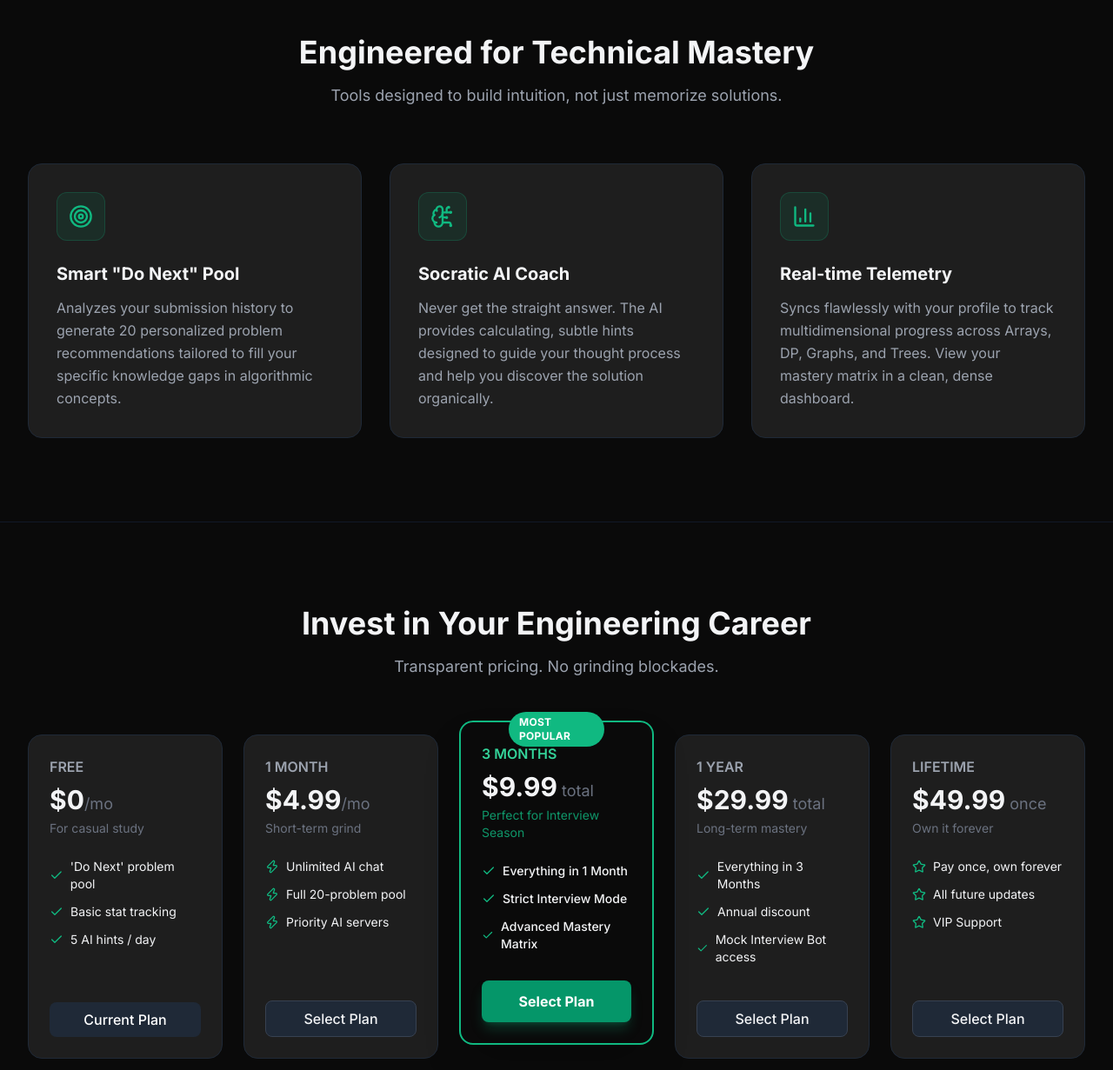
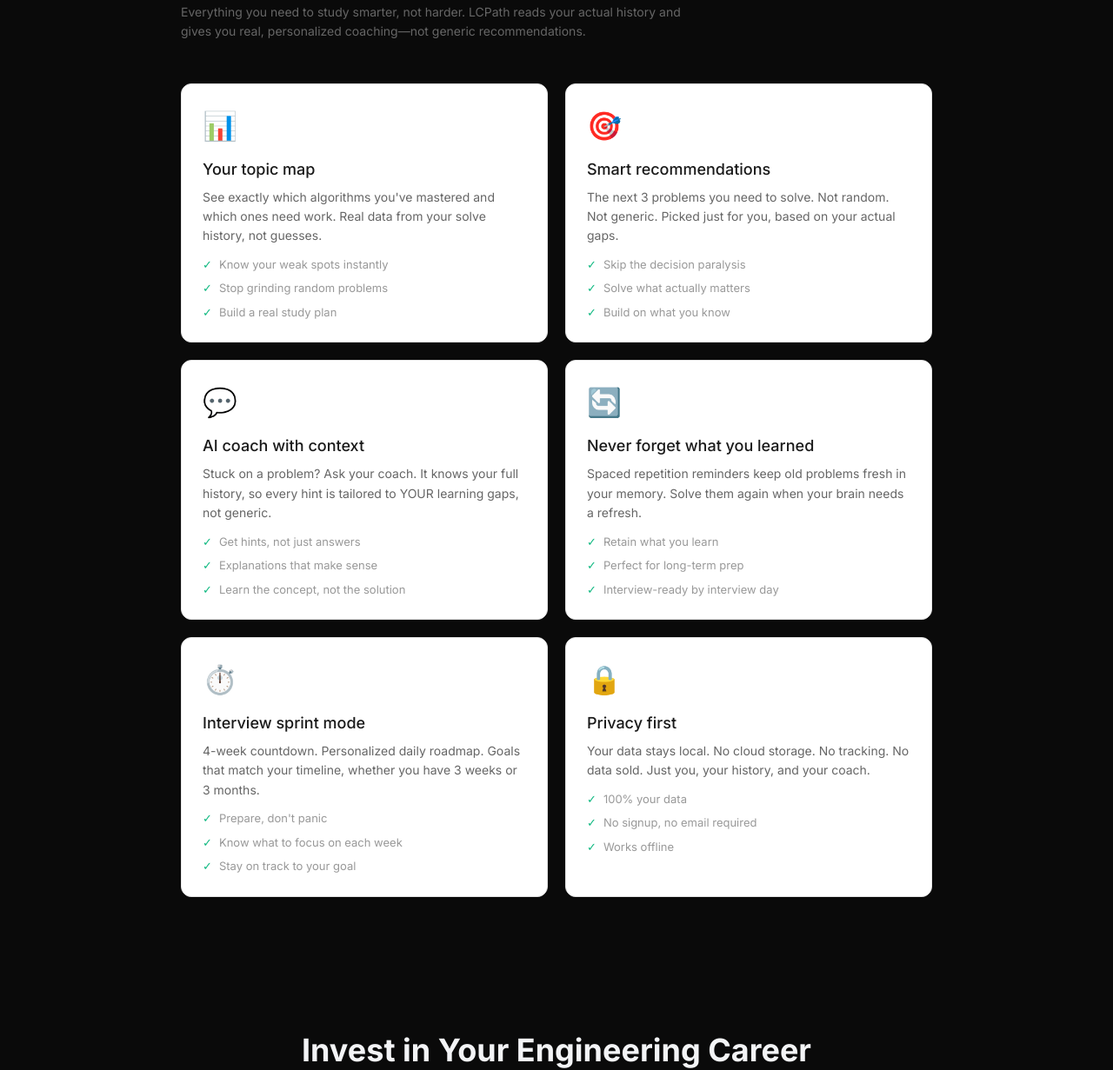
Before and after one commit to OmKadu786/LC-Path, a browser extension: page LandingPage/index.html in a window 1280 px wide. Shown: the part 1456-2687 px from the top of the page at 87% size. Drawn offline with nearby package versions, Linux system fonts and the light colour scheme.

Commit message:
Update landing page features section

```diff
--- a/LandingPage/index.html
+++ b/LandingPage/index.html
@@ -105,40 +105,156 @@
     </section>
 
     <!-- Features -->
-    <section id="features" class="py-24 bg-darker border-y border-gray-900">
-        <div class="max-w-7xl mx-auto px-4 sm:px-6 lg:px-8">
-            <div class="text-center mb-16">
-                <h2 class="text-3xl md:text-4xl font-bold mb-4">Engineered for Technical Mastery</h2>
-                <p class="text-gray-400 text-lg">Tools designed to build intuition, not just memorize solutions.</p>
+    <section id="features" style="padding: 60px 24px; max-width: 1200px; margin: 0 auto;">
+      <!-- Section intro -->
+      <div style="margin-bottom: 3rem;">
+        <p style="font-size: 14px; color: #666; max-width: 600px; line-height: 1.6;">
+          Everything you need to study smarter, not harder. LCPath reads your actual history and gives you real, personalized coaching—not generic recommendations.
+        </p>
+      </div>
+
+      <!-- Features grid -->
+      <div style="display: grid; grid-template-columns: repeat(auto-fit, minmax(280px, 1fr)); gap: 20px;">
+
+        <!-- Feature 1 -->
+        <div style="background: #ffffff; border: 1px solid #e5e5e5; border-radius: 12px; padding: 24px;">
+          <div style="font-size: 32px; margin-bottom: 12px;">📊</div>
+          <h3 style="font-size: 18px; font-weight: 500; color: #1a1a1a; margin: 0 0 8px 0;">Your topic map</h3>
+          <p style="font-size: 14px; line-height: 1.6; color: #666; margin: 0 0 12px 0;">
+            See exactly which algorithms you've mastered and which ones need work. Real data from your solve history, not guesses.
+          </p>
+          <div style="font-size: 13px; color: #999;">
+            <div style="display: flex; gap: 8px; margin-top: 8px;">
+              <span style="color: #10b981; font-weight: 500;">✓</span>
+              <span>Know your weak spots instantly</span>
             </div>
+            <div style="display: flex; gap: 8px; margin-top: 8px;">
+              <span style="color: #10b981; font-weight: 500;">✓</span>
+              <span>Stop grinding random problems</span>
+            </div>
+            <div style="display: flex; gap: 8px; margin-top: 8px;">
+              <span style="color: #10b981; font-weight: 500;">✓</span>
+              <span>Build a real study plan</span>
+            </div>
+          </div>
+        </div>
 
-            <div class="grid md:grid-cols-3 gap-8">
-                <!-- Feature 1 -->
-                <div class="bg-card p-8 rounded-2xl border border-gray-800 hover:border-gray-700 transition-colors">
-                    <div class="bg-emerald-500/10 w-14 h-14 rounded-xl flex items-center justify-center mb-6 border border-emerald-500/20">
-                        <i data-lucide="target" class="text-emerald-500 w-7 h-7"></i>
-                    </div>
-                    <h3 class="text-xl font-bold mb-3">Smart "Do Next" Pool</h3>
-                    <p class="text-gray-400 leading-relaxed">Analyzes your submission history to generate 20 personalized problem recommendations tailored to fill your specific knowledge gaps in algorithmic concepts.</p>
-                </div>
-                <!-- Feature 2 -->
-                <div class="bg-card p-8 rounded-2xl border border-gray-800 hover:border-gray-700 transition-colors">
-                    <div class="bg-emerald-500/10 w-14 h-14 rounded-xl flex items-center justify-center mb-6 border border-emerald-500/20">
-                        <i data-lucide="brain-circuit" class="text-emerald-500 w-7 h-7"></i>
-                    </div>
-                    <h3 class="text-xl font-bold mb-3">Socratic AI Coach</h3>
-                    <p class="text-gray-400 leading-relaxed">Never get the straight answer. The AI provides calculating, subtle hints designed to guide your thought process and help you discover the solution organically.</p>
-                </div>
-                <!-- Feature 3 -->
-                <div class="bg-card p-8 rounded-2xl border border-gray-800 hover:border-gray-700 transition-colors">
-                    <div class="bg-emerald-500/10 w-14 h-14 rounded-xl flex items-center justify-center mb-6 border border-emerald-500/20">
-                        <i data-lucide="bar-chart-3" class="text-emerald-500 w-7 h-7"></i>
-                    </div>
-                    <h3 class="text-xl font-bold mb-3">Real-time Telemetry</h3>
-                    <p class="text-gray-400 leading-relaxed">Syncs flawlessly with your profile to track multidimensional progress across Arrays, DP, Graphs, and Trees. View your mastery matrix in a clean, dense dashboard.</p>
-                </div>
+        <!-- Feature 2 -->
+        <div style="background: #ffffff; border: 1px solid #e5e5e5; border-radius: 12px; padding: 24px;">
+          <div style="font-size: 32px; margin-bottom: 12px;">🎯</div>
+          <h3 style="font-size: 18px; font-weight: 500; color: #1a1a1a; margin: 0 0 8px 0;">Smart recommendations</h3>
+          <p style="font-size: 14px; line-height: 1.6; color: #666; margin: 0 0 12px 0;">
+            The next 3 problems you need to solve. Not random. Not generic. Picked just for you, based on your actual gaps.
+          </p>
+          <div style="font-size: 13px; color: #999;">
+            <div style="display: flex; gap: 8px; margin-top: 8px;">
+              <span style="color: #10b981; font-weight: 500;">✓</span>
+              <span>Skip the decision paralysis</span>
             </div>
+            <div style="display: flex; gap: 8px; margin-top: 8px;">
+              <span style="color: #10b981; font-weight: 500;">✓</span>
+              <span>Solve what actually matters</span>
+            </div>
+            <div style="display: flex; gap: 8px; margin-top: 8px;">
+              <span style="color: #10b981; font-weight: 500;">✓</span>
+              <span>Build on what you know</span>
+            </div>
+          </div>
         </div>
+
+        <!-- Feature 3 -->
+        <div style="background: #ffffff; border: 1px solid #e5e5e5; border-radius: 12px; padding: 24px;">
+          <div style="font-size: 32px; margin-bottom: 12px;">💬</div>
+          <h3 style="font-size: 18px; font-weight: 500; color: #1a1a1a; margin: 0 0 8px 0;">AI coach with context</h3>
+          <p style="font-size: 14px; line-height: 1.6; color: #666; margin: 0 0 12px 0;">
+            Stuck on a problem? Ask your coach. It knows your full history, so every hint is tailored to YOUR learning gaps, not generic.
+          </p>
+          <div style="font-size: 13px; color: #999;">
+            <div style="display: flex; gap: 8px; margin-top: 8px;">
+              <span style="color: #10b981; font-weight: 500;">✓</span>
+              <span>Get hints, not just answers</span>
+            </div>
+            <div style="display: flex; gap: 8px; margin-top: 8px;">
+              <span style="color: #10b981; font-weight: 500;">✓</span>
+              <span>Explanations that make sense</span>
+            </div>
+            <div style="display: flex; gap: 8px; margin-top: 8px;">
+              <span style="color: #10b981; font-weight: 500;">✓</span>
+              <span>Learn the concept, not the solution</span>
+            </div>
+          </div>
+        </div>
+
+        <!-- Feature 4 -->
+        <div style="background: #ffffff; border: 1px solid #e5e5e5; border-radius: 12px; padding: 24px;">
+          <div style="font-size: 32px; margin-bottom: 12px;">🔄</div>
+          <h3 style="font-size: 18px; font-weight: 500; color: #1a1a1a; margin: 0 0 8px 0;">Never forget what you learned</h3>
+          <p style="font-size: 14px; line-height: 1.6; color: #666; margin: 0 0 12px 0;">
+            Spaced repetition reminders keep old problems fresh in your memory. Solve them again when your brain needs a refresh.
+          </p>
+          <div style="font-size: 13px; color: #999;">
+            <div style="display: flex; gap: 8px; margin-top: 8px;">
+              <span style="color: #10b981; font-weight: 500;">✓</span>
+              <span>Retain what you learn</span>
+            </div>
+            <div style="display: flex; gap: 8px; margin-top: 8px;">
+              <span style="color: #10b981; font-weight: 500;">✓</span>
+              <span>Perfect for long-term prep</span>
+            </div>
+            <div style="display: flex; gap: 8px; margin-top: 8px;">
+              <span style="color: #10b981; font-weight: 500;">✓</span>
+              <span>Interview-ready by interview day</span>
+            </div>
+          </div>
+        </div>
+
+        <!-- Feature 5 -->
+        <div style="background: #ffffff; border: 1px solid #e5e5e5; border-radius: 12px; padding: 24px;">
+          <div style="font-size: 32px; margin-bottom: 12px;">⏱️</div>
+          <h3 style="font-size: 18px; font-weight: 500; color: #1a1a1a; margin: 0 0 8px 0;">Interview sprint mode</h3>
+          <p style="font-size: 14px; line-height: 1.6; color: #666; margin: 0 0 12px 0;">
+            4-week countdown. Personalized daily roadmap. Goals that match your timeline, whether you have 3 weeks or 3 months.
+          </p>
+          <div style="font-size: 13px; color: #999;">
+            <div style="display: flex; gap: 8px; margin-top: 8px;">
+              <span style="color: #10b981; font-weight: 500;">✓</span>
+              <span>Prepare, don't panic</span>
+            </div>
+            <div style="display: flex; gap: 8px; margin-top: 8px;">
+              <span style="color: #10b981; font-weight: 500;">✓</span>
+              <span>Know what to focus on each week</span>
+            </div>
+            <div style="display: flex; gap: 8px; margin-top: 8px;">
+              <span style="color: #10b981; font-weight: 500;">✓</span>
+              <span>Stay on track to your goal</span>
+            </div>
+          </div>
+        </div>
+
+        <!-- Feature 6 -->
+        <div style="background: #ffffff; border: 1px solid #e5e5e5; border-radius: 12px; padding: 24px;">
+          <div style="font-size: 32px; margin-bottom: 12px;">🔒</div>
+          <h3 style="font-size: 18px; font-weight: 500; color: #1a1a1a; margin: 0 0 8px 0;">Privacy first</h3>
+          <p style="font-size: 14px; line-height: 1.6; color: #666; margin: 0 0 12px 0;">
+            Your data stays local. No cloud storage. No tracking. No data sold. Just you, your history, and your coach.
+          </p>
+          <div style="font-size: 13px; color: #999;">
+            <div style="display: flex; gap: 8px; margin-top: 8px;">
+              <span style="color: #10b981; font-weight: 500;">✓</span>
+              <span>100% your data</span>
+            </div>
+            <div style="display: flex; gap: 8px; margin-top: 8px;">
+              <span style="color: #10b981; font-weight: 500;">✓</span>
+              <span>No signup, no email required</span>
+            </div>
+            <div style="display: flex; gap: 8px; margin-top: 8px;">
+              <span style="color: #10b981; font-weight: 500;">✓</span>
+              <span>Works offline</span>
+            </div>
+          </div>
+        </div>
+
+      </div>
     </section>
 
     <!-- Pricing -->
```
